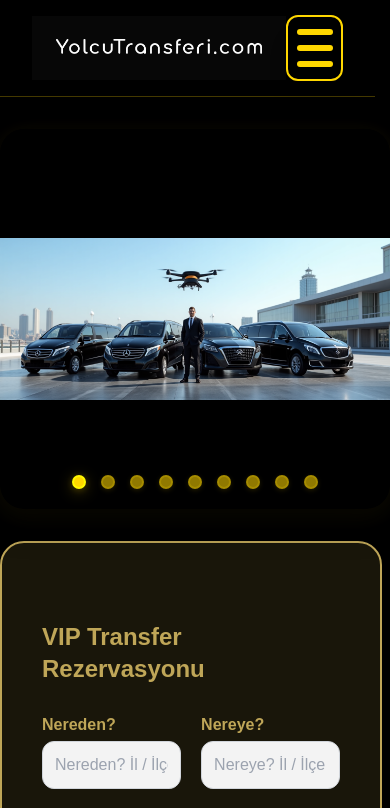
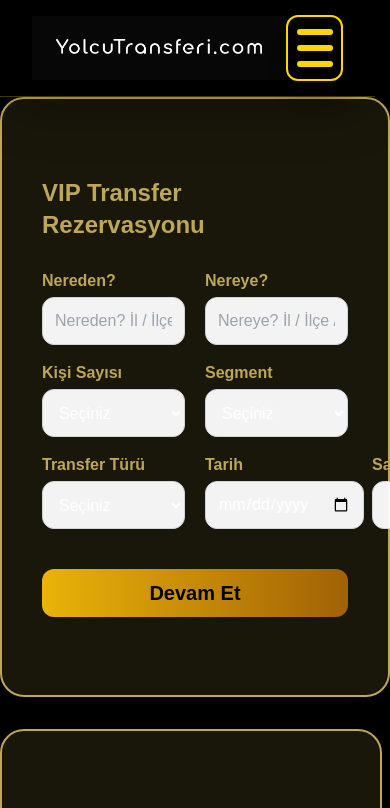
Before and after one commit to haliltayfur/yolcutransferi, a Next.js app: page / in a window 390 px wide. Shown: the top 808 px of the page. Built offline with nearby package versions, Linux system fonts and the light colour scheme.

Commit message:
Update HeroSlider.jsx

```diff
--- a/components/HeroSlider.jsx
+++ b/components/HeroSlider.jsx
@@ -1,110 +1,31 @@
-// PATH: components/HeroSlider.jsx
 "use client";
-import { useState, useEffect, useRef } from "react";
-import Image from "next/image";
+import VipTransferForm from "./VipTransferForm";
 
-const heroImages = [
-  "/Hero1.png", "/Hero2.png", "/Hero3.png", "/Hero4.png", "/Hero5.png",
-  "/Hero6.png", "/Hero7.png", "/Hero8.png", "/Hero9.png"
-];
-
-export default function HeroSlider() {
-  const [current, setCurrent] = useState(0);
-  const [isMobile, setIsMobile] = useState(false);
-  const sliderRef = useRef();
-
-  useEffect(() => {
-    const check = () => setIsMobile(window.innerWidth < 900);
-    check();
-    window.addEventListener("resize", check);
-    return () => window.removeEventListener("resize", check);
-  }, []);
-
-  useEffect(() => {
-    if (isMobile) return;
-    const timer = setTimeout(() => setCurrent((prev) => (prev + 1) % heroImages.length), 9000);
-    return () => clearTimeout(timer);
-  }, [current, isMobile]);
-
-  function handleClick(e) {
-    if (!sliderRef.current) return;
-    let x, w;
-    if (e.touches) {
-      const touch = e.touches[0];
-      const bounds = sliderRef.current.getBoundingClientRect();
-      x = touch.clientX - bounds.left;
-      w = bounds.width;
-    } else {
-      const bounds = sliderRef.current.getBoundingClientRect();
-      x = e.clientX - bounds.left;
-      w = bounds.width;
-    }
-    if (x > w * 0.5) setCurrent((prev) => (prev + 1) % heroImages.length);
-    else setCurrent((prev) => (prev - 1 + heroImages.length) % heroImages.length);
-  }
-
+export default function RezervasyonHero({ onlyForm }) {
   return (
-    <section className="relative w-full select-none flex flex-col items-center">
-      <div className="w-full h-8 block" />
+    <section
+      className="w-full flex flex-col items-center justify-center"
+      style={{
+        minHeight: "600px",
+        height: "600px",
+        background: "transparent",
+        border: "none",
+        boxShadow: "none",
+        padding: 0,
+      }}
+    >
       <div
-        ref={sliderRef}
-        onClick={handleClick}
-        onTouchStart={handleClick}
-        className="cinema-slider-desktop relative flex items-center justify-center overflow-hidden rounded-3xl cursor-pointer"
+        className="bg-[#19160a] border-2 border-[#bfa658] rounded-3xl shadow-2xl flex flex-col justify-center p-10"
         style={{
-          width: "min(100vw, 2000px)",
-          height: "min(78vw, 670px)",
-          minHeight: "380px",
-          maxHeight: "670px",
-          boxShadow: "0 10px 34px #000b, 0 4px 24px #FFD70018",
+          minHeight: "600px",
+          height: "600px",
+          boxSizing: "border-box",
+          width: "100%",
+          maxWidth: 600,
         }}
       >
-        <Image
-          src={heroImages[current]}
-          alt=""
-          fill
-          priority
-          draggable={false}
-          className="object-contain transition-all"
-          style={{
-            objectFit: "contain",
-            width: "100%",
-            height: "100%",
-            borderRadius: "22px"
-          }}
-        />
-        <div className="absolute bottom-5 left-0 w-full flex justify-center z-30 gap-2 select-none">
-          {heroImages.map((_, i) => (
-            <div
-              key={i}
-              className={`slider-dot ${i === current ? "active" : ""}`}
-              onClick={() => setCurrent(i)}
-            />
-          ))}
-        </div>
+        <VipTransferForm />
       </div>
-      <style jsx>{`
-        .cinema-slider-desktop { }
-        .slider-dot {
-          background: #FFD70090;
-          border-radius: 50%; width: 14px; height: 14px;
-          margin: 0 3.5px; cursor: pointer;
-          border: 2.5px solid #FFD70033;
-          transition: all 0.17s;
-          box-shadow: 0 1.5px 5px #FFD70022;
-        }
-        .slider-dot.active {
-          background: #FFD700;
-          box-shadow: 0 3px 15px #FFD70044, 0 1px 7px #FFD70038;
-          border: 2.5px solid #fff800;
-        }
-        @media (max-width: 1200px) {
-          .cinema-slider-desktop { height: min(75vw, 480px) !important; }
-        }
-        @media (max-width: 900px) {
-          .cinema-slider-desktop { height: min(90vw, 270px) !important; }
-        }
-      `}</style>
     </section>
   );
 }
```
